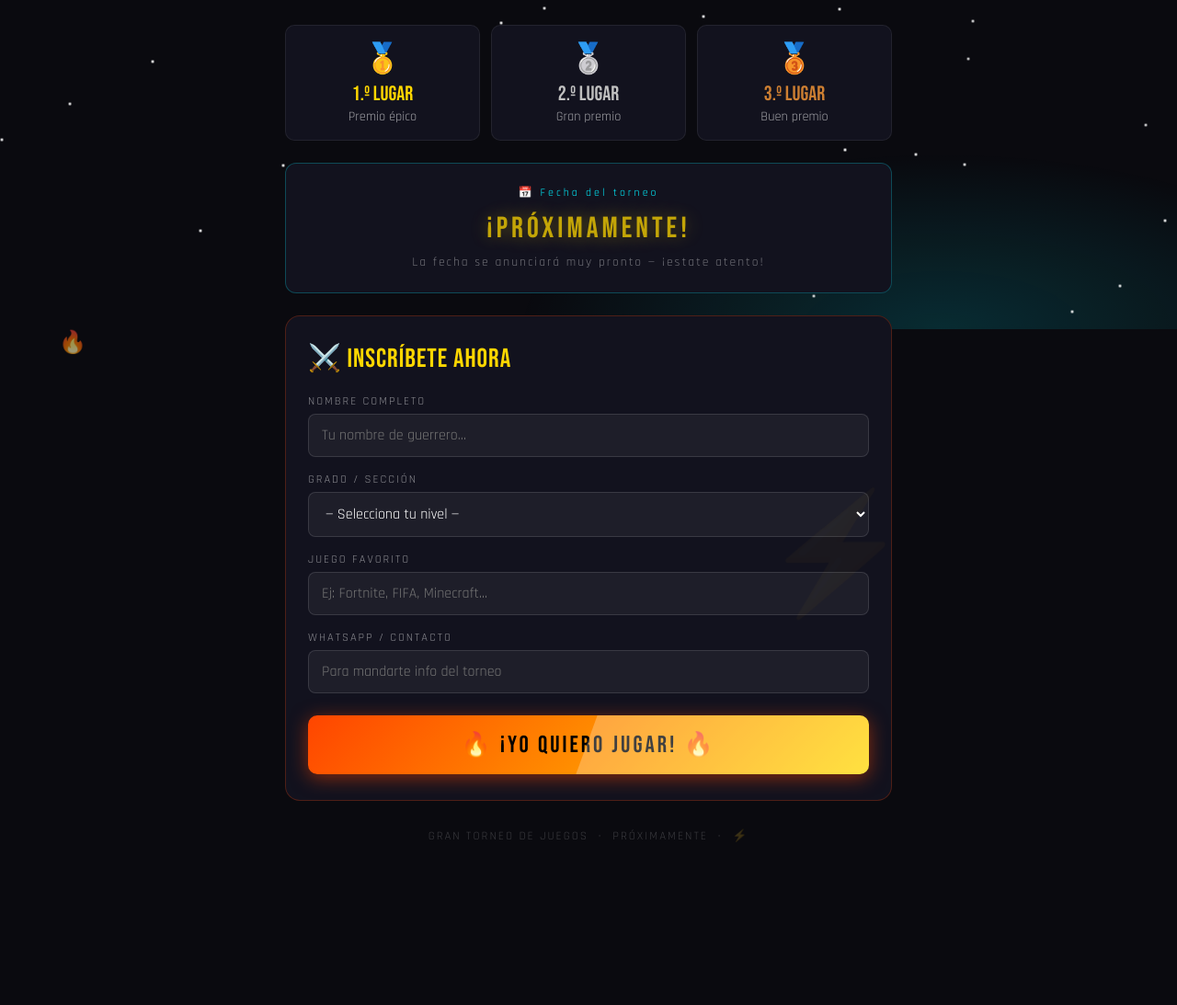
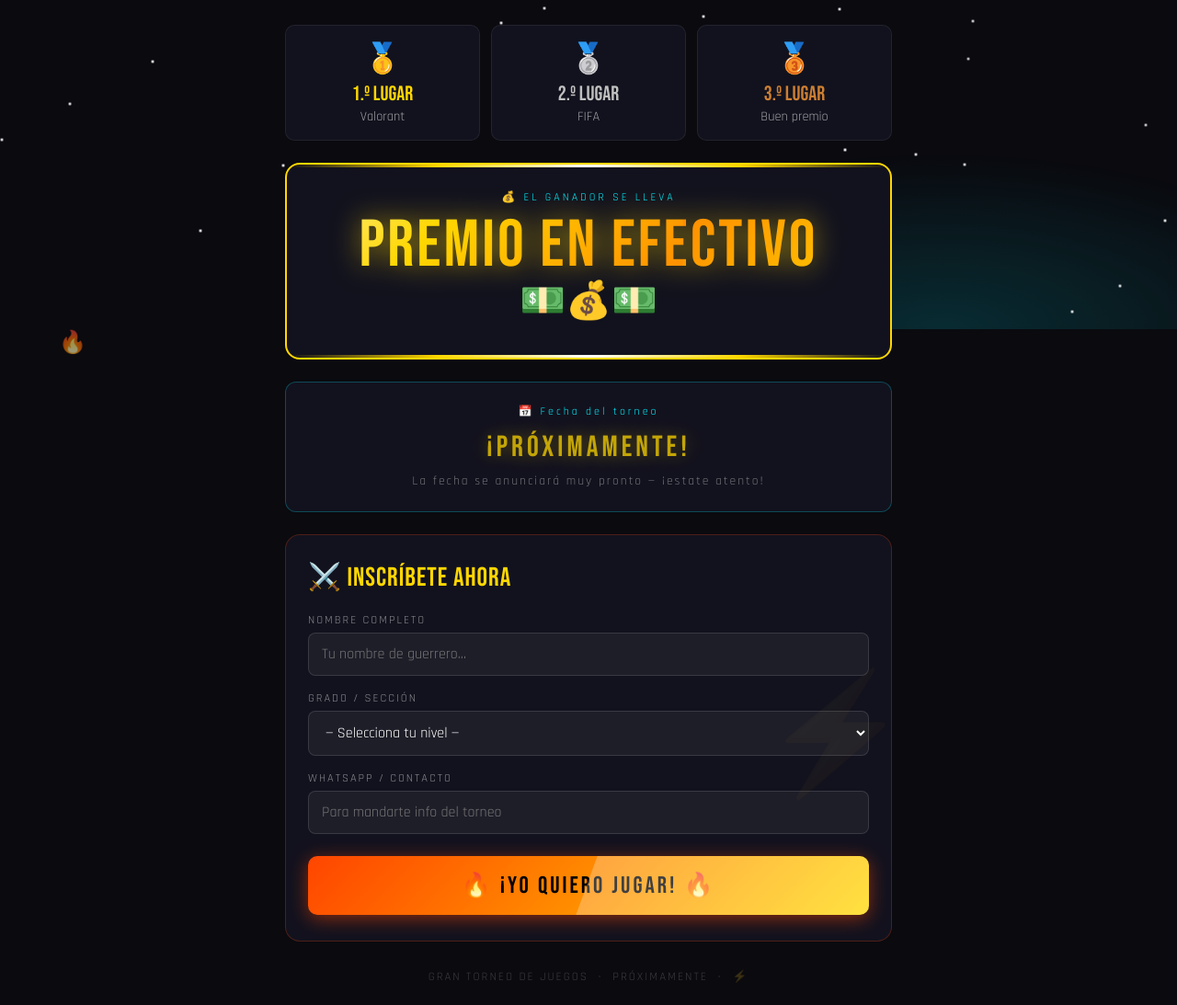
Before and after one commit to sweetdrop10326-netizen/Torneus, a plain HTML site: page index.html in a window 1280 px wide. Shown: the part 442-1535 px from the top of the page at 92% size. Before the commit the page ends 1399 px from the top, so only its background shows below. Drawn offline with Linux system fonts and the light colour scheme.

Commit message:
Update index.html

```diff
--- a/index.html
+++ b/index.html
@@ -38,6 +38,16 @@
   .prize-card:nth-child(2) .prize-place{color:#c0c0c0}
   .prize-card:nth-child(3) .prize-place{color:#cd7f32}
   .prize-amount{font-size:.9rem;color:rgba(255,255,255,.6)}
+  /* PREMIO EN EFECTIVO */
+  .efectivo-section{background:var(--panel);border:2px solid var(--gold);border-radius:16px;padding:28px 20px;text-align:center;margin:24px 0;position:relative;overflow:hidden}
+  .efectivo-section::before{content:'';position:absolute;top:0;left:0;right:0;height:3px;background:linear-gradient(90deg,transparent,var(--gold),#fff,var(--gold),transparent)}
+  .efectivo-section::after{content:'';position:absolute;bottom:0;left:0;right:0;height:3px;background:linear-gradient(90deg,transparent,var(--gold),#fff,var(--gold),transparent)}
+  .efectivo-label{font-size:.75rem;letter-spacing:3px;color:var(--electric);margin-bottom:10px}
+  .efectivo-texto{font-family:'Bebas Neue',sans-serif;font-size:clamp(2.8rem,10vw,4.5rem);line-height:1;background:linear-gradient(135deg,#ff8c00,var(--gold),#fff,var(--gold),#ff8c00);background-size:200% auto;-webkit-background-clip:text;-webkit-text-fill-color:transparent;background-clip:text;animation:shine-text 3s linear infinite;filter:drop-shadow(0 0 15px rgba(255,215,0,.6));letter-spacing:3px}
+  @keyframes shine-text{to{background-position:200% center}}
+  .efectivo-coins{font-size:2.5rem;margin-top:6px;animation:bounce-coins 1.5s ease infinite}
+  @keyframes bounce-coins{0%,100%{transform:translateY(0)}50%{transform:translateY(-8px)}}
+  /* Fecha */
   .countdown-section{background:var(--panel);border:1px solid rgba(0,240,255,.25);border-radius:12px;padding:24px 20px;text-align:center;margin:24px 0}
   .cd-label{font-size:.75rem;letter-spacing:3px;color:var(--electric);margin-bottom:12px}
   .cd-pronto{font-family:'Bebas Neue',sans-serif;font-size:2rem;color:var(--gold);letter-spacing:4px;text-shadow:0 0 20px rgba(255,215,0,.5);animation:pulse-badge 2s infinite}
@@ -97,18 +107,28 @@
     </div>
   </div>
 
+  <!-- PREMIOS -->
   <div class="prizes">
-    <div class="prize-card"><div class="prize-icon">🥇</div><div class="prize-place">1.º Lugar</div><div class="prize-amount">Premio épico</div></div>
-    <div class="prize-card"><div class="prize-icon">🥈</div><div class="prize-place">2.º Lugar</div><div class="prize-amount">Gran premio</div></div>
+    <div class="prize-card"><div class="prize-icon">🥇</div><div class="prize-place">1.º Lugar</div><div class="prize-amount">Valorant</div></div>
+    <div class="prize-card"><div class="prize-icon">🥈</div><div class="prize-place">2.º Lugar</div><div class="prize-amount">FIFA</div></div>
     <div class="prize-card"><div class="prize-icon">🥉</div><div class="prize-place">3.º Lugar</div><div class="prize-amount">Buen premio</div></div>
   </div>
 
+  <!-- PREMIO EN EFECTIVO -->
+  <div class="efectivo-section">
+    <div class="efectivo-label">💰 EL GANADOR SE LLEVA</div>
+    <div class="efectivo-texto">PREMIO EN EFECTIVO</div>
+    <div class="efectivo-coins">💵💰💵</div>
+  </div>
+
+  <!-- FECHA -->
   <div class="countdown-section">
     <div class="cd-label">📅 Fecha del torneo</div>
     <div class="cd-pronto">¡PRÓXIMAMENTE!</div>
     <div class="cd-sub">La fecha se anunciará muy pronto — ¡estate atento!</div>
   </div>
 
+  <!-- FORMULARIO sin campo de juego -->
   <div class="form-section">
     <div class="form-title">⚔️ Inscríbete ahora</div>
     <div class="field"><label>Nombre completo</label><input type="text" id="nombre" placeholder="Tu nombre de guerrero..."/></div>
@@ -120,9 +140,8 @@
         <option>10.º</option><option>11.º</option><option>12.º</option>
       </select>
     </div>
-    <div class="field"><label>Juego favorito</label><input type="text" id="juego" placeholder="Ej: Fortnite, FIFA, Minecraft..."/></div>
     <div class="field"><label>WhatsApp / Contacto</label><input type="text" id="contacto" placeholder="Para mandarte info del torneo"/></div>
-    <div class="error-msg" id="errorMsg">⚠️ Completa tu nombre, grado y juego favorito.</div>
+    <div class="error-msg" id="errorMsg">⚠️ Completa tu nombre y grado.</div>
     <button class="btn-inscribirse" id="btnInscribirse" onclick="inscribirse()">🔥 ¡YO QUIERO JUGAR! 🔥</button>
   </div>
 
@@ -132,7 +151,7 @@
 <div class="success-overlay" id="success">
   <div class="success-icon">🏆</div>
   <div class="success-title">¡ERES OFICIAL!</div>
-  <div class="success-msg">¡<span class="success-name" id="successName"></span>, tu inscripción fue guardada!,Toma captura y muestralo Prepárate para ser el mejor del colegio. ¡Que empiece la batalla!</div>
+  <div class="success-msg">¡<span class="success-name" id="successName"></span>, tu inscripción fue guardada! Toma captura y muéstrala. ¡Prepárate para ser el mejor del colegio!</div>
   <button class="btn-close" onclick="document.getElementById('success').classList.remove('show')">LISTO</button>
 </div>
 
@@ -145,23 +164,23 @@
   async function inscribirse(){
     const nombre=document.getElementById('nombre').value.trim();
     const grado=document.getElementById('grado').value;
-    const juego=document.getElementById('juego').value.trim();
     const contacto=document.getElementById('contacto').value.trim();
     const errEl=document.getElementById('errorMsg');
     const btn=document.getElementById('btnInscribirse');
-    if(!nombre||!grado||!juego){errEl.classList.add('show');return;}
+    if(!nombre||!grado){errEl.classList.add('show');return;}
     errEl.classList.remove('show');
     btn.disabled=true;
     btn.innerHTML='<span class="spinner"></span> GUARDANDO...';
     try{
-      await fetch(`${SHEET_URL}?nombre=${encodeURIComponent(nombre)}&grado=${encodeURIComponent(grado)}&juego=${encodeURIComponent(juego)}&contacto=${encodeURIComponent(contacto)}`,{method:'GET',mode:'no-cors'});
+      await fetch(`${SHEET_URL}?nombre=${encodeURIComponent(nombre)}&grado=${encodeURIComponent(grado)}&contacto=${encodeURIComponent(contacto)}`,{method:'GET',mode:'no-cors'});
     }catch(e){console.log('Enviado');}
     document.getElementById('successName').textContent=nombre;
     document.getElementById('success').classList.add('show');
     btn.disabled=false;
     btn.innerHTML='🔥 ¡YO QUIERO JUGAR! 🔥';
-    ['nombre','juego','contacto'].forEach(id=>document.getElementById(id).value='');
+    document.getElementById('nombre').value='';
     document.getElementById('grado').value='';
+    document.getElementById('contacto').value='';
   }
 </script>
 </body>
```
